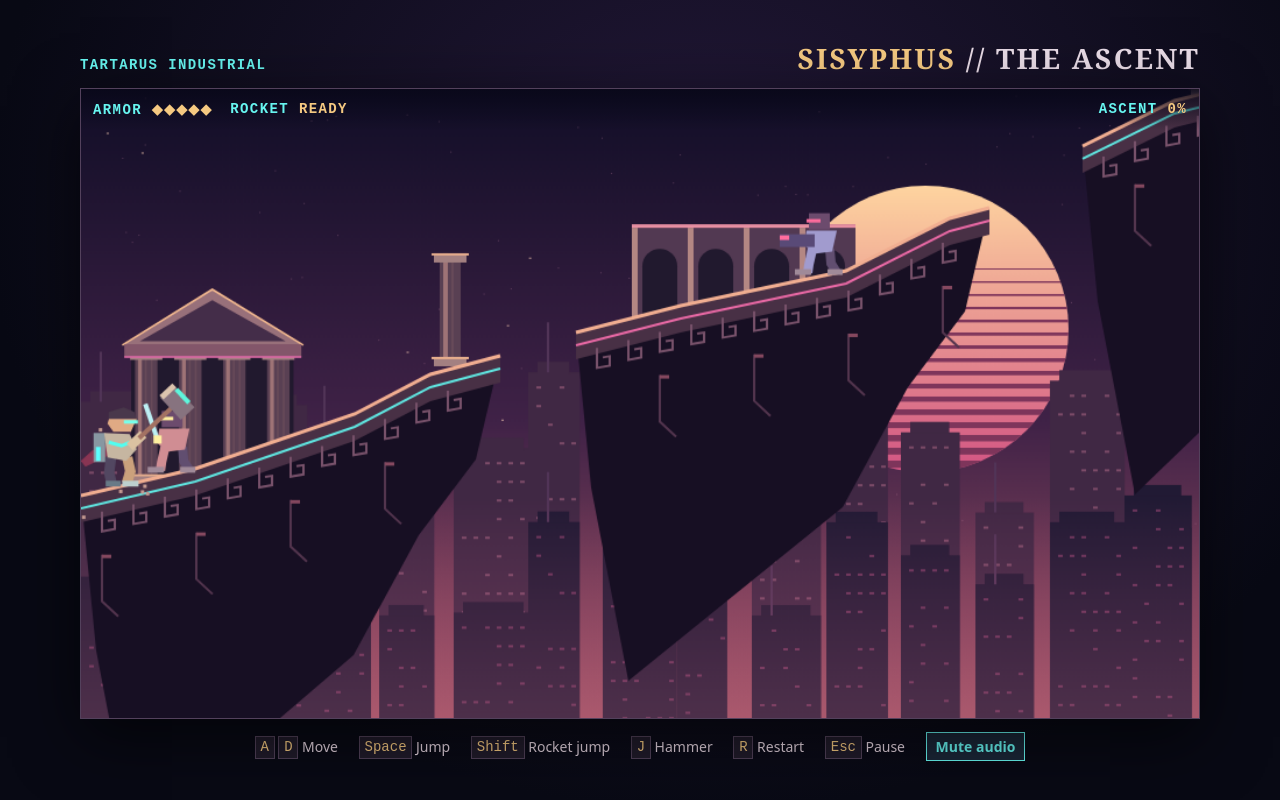
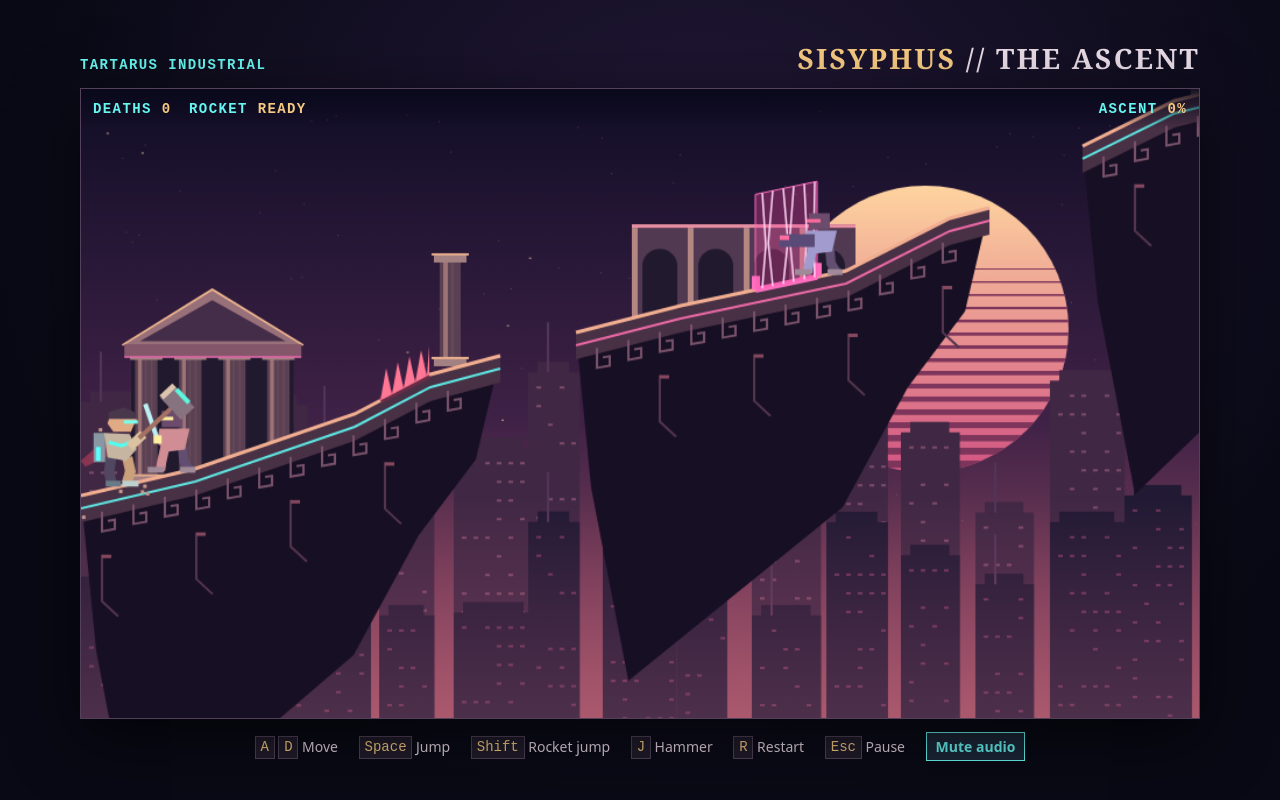
Before and after one commit to AndyZhou3042/Sisyphus-Ascent, a plain HTML site: page index.html in a window 1280 px wide. Both pictures are taken after a click on the button "Begin ascent". Drawn offline with Linux system fonts and the light colour scheme; animation ran at ten frames a second.

Commit message:
Add lethal traps and one-hit combat

```diff
--- a/game.js
+++ b/game.js
@@ -25,9 +25,19 @@ const placements = [
   [2320, "melee", 5], [2790, "projectile", 6], [2850, "flying", 6],
   [3170, "melee", 7],
 ];
+const traps = [
+  {platform: 0, left: 257, right: 299},
+  {platform: 1, left: 579, right: 632, phase: .55},
+  {platform: 2, left: 1047, right: 1095},
+  {platform: 3, left: 1480, right: 1537, phase: 1.15},
+  {platform: 4, left: 1840, right: 1890},
+  {platform: 5, left: 2310, right: 2375, phase: 2.05},
+  {platform: 6, left: 2781, right: 2830},
+  {platform: 7, left: 3242, right: 3308, phase: .8},
+];
 const checkpoints = [{x: 60, platform: 0}, {x: 1735, platform: 4}];
 const summit = 3370;
-const maxArmor = 5;
+let deaths = 0;
 const camera = {x: 0, y: 0};
 let player, enemies, shots, sparks, checkpoint, state, stageTime, noticeTime;
 const clamp = (n, lo, hi) => Math.max(lo, Math.min(hi, n));
@@ -45,10 +55,10 @@ function ground({points}, x) {
 function spawn(index) {
   const {x, platform} = checkpoints[index];
   player = {x, y: ground(geometry[platform], x), vy: 0, vx: 0, platform, facing: 1,
-    lastGround: ground(geometry[platform], x), armor: maxArmor, invulnerable: 0, swing: 0, cooldown: 0, rocketFlash: 0};
+    lastGround: ground(geometry[platform], x), swing: 0, cooldown: 0, rocketFlash: 0};
   enemies = placements.map(([x, type, platform]) => ({x, home: x, type, platform,
     y: ground(geometry[platform], x) - (type === "flying" ? 105 : 0),
-    hp: type === "flying" ? 1 : 2, timer: .45, phase: x, windup: 0, flash: 0}));
+    alive: true, timer: .45, phase: x, windup: 0}));
   shots = [];
   sparks = [];
   checkpoint = index;
@@ -129,10 +139,10 @@ document.querySelectorAll("[data-key]").forEach(control => {
 });
 
 function updateHud() {
-  byId("armor").textContent = "◆".repeat(player.armor) + "◇".repeat(maxArmor - player.armor);
+  byId("deaths").textContent = deaths;
   byId("rocket").textContent = player.platform >= 0 ? "READY" : "AIRBORNE";
   byId("ascent").textContent = Math.floor(clamp((player.x - 60) / (summit - 60), 0, 1) * 100) + "%";
-  byId("notice").textContent = noticeTime > 0 ? "CHECKPOINT ACTIVE · ARMOR RESTORED" : "";
+  byId("notice").textContent = noticeTime > 0 ? "CHECKPOINT ACTIVE" : "";
 }
 
 function burst(x, y, color, count) {
@@ -143,22 +153,35 @@ function burst(x, y, color, count) {
   }
 }
 
-function damage(x) {
-  if (player.invulnerable || state !== "playing") return;
-  player.armor--;
-  gameAudio.effect("hurt");
-  player.invulnerable = .9;
-  player.platform = -1;
-  player.vy = -235;
-  player.vx = player.x >= x ? 230 : -230;
-  burst(player.x, player.y - 23, "#ff657e", 13);
-  if (!player.armor) lose();
+function lose(cause) {
+  if (state !== "playing") return;
+  deaths++;
+  if (cause === "You fell into Tartarus.") {
+    gameAudio.effect("fall");
+  } else {
+    gameAudio.effect("hurt");
+    burst(player.x, player.y - 23, "#ff657e", 18);
+  }
+  const retryPoint = checkpoint ? "Retry from the checkpoint." : "Retry from the foot of the ruins.";
+  showScreen("lost", "Ascend again", cause + " " + retryPoint, "Try again");
 }
 
-function lose() {
-  gameAudio.effect("fall");
-  showScreen("lost", "Return to the climb",
-    checkpoint ? "Restart from the checkpoint." : "Restart at the foot of the ruins.", "Try again");
+function trapPhase(trap) {
+  if (trap.phase === undefined) return "spikes";
+  const time = (stageTime + trap.phase) % 2.5;
+  if (time >= 1.65) return "live";
+  return time >= 1.2 ? "warning" : "idle";
+}
+
+function checkTraps() {
+  for (const trap of traps) {
+    if (player.x + 9 <= trap.left || player.x - 9 >= trap.right) continue;
+    const phase = trapPhase(trap);
+    const clearance = ground(geometry[trap.platform], player.x) - player.y;
+    if (clearance < -48) continue;
+    if (phase === "spikes" && clearance < 25) lose("You hit the spikes.");
+    if (phase === "live" && clearance < 82) lose("An arc trap caught you.");
+  }
 }
 
 function hammer() {
@@ -168,13 +191,10 @@ function hammer() {
   let hit = false;
   for (const enemy of enemies) {
     const dx = (enemy.x - player.x) * player.facing;
-    if (enemy.hp && dx >= -15 && dx <= 92 && Math.abs(enemy.y - player.y) < 71) {
+    if (enemy.alive && dx >= -15 && dx <= 92 && Math.abs(enemy.y - player.y) < 71) {
       hit = true;
-      enemy.hp--;
-      enemy.flash = .16;
-      enemy.windup = 0;
-      enemy.timer = .65;
-      burst(enemy.x, enemy.y - 17, "#ffd38c", enemy.hp ? 9 : 20);
+      enemy.alive = false;
+      burst(enemy.x, enemy.y - 17, "#ffd38c", 20);
     }
   }
   shots = shots.filter(shot => {
@@ -254,8 +274,7 @@ function move(dt) {
 
 function updateEnemies(dt) {
   for (const e of enemies) {
-    if (!e.hp) continue;
-    e.flash = Math.max(0, e.flash - dt);
+    if (!e.alive) continue;
     const dx = player.x - e.x;
     const dy = player.y - e.y;
     const direction = Math.sign(dx);
@@ -266,12 +285,12 @@ function updateEnemies(dt) {
       const height = ground(geometry[e.platform], e.x);
       const targetY = Math.abs(dx) < 220 ? clamp(player.y - 27, height - 175, height - 38) : height - 105;
       e.y += (targetY + Math.sin(stageTime * 4 + e.phase) * 14 - e.y) * dt * 2.6;
-      if (Math.abs(dx) < 25 && Math.abs(dy - 12) < 31) damage(e.x);
+      if (Math.abs(dx) < 25 && Math.abs(dy - 12) < 31) lose("A flying drone struck you.");
     } else if (e.type === "melee") {
       if (e.windup > 0) {
         e.windup -= dt;
         if (e.windup <= 0) {
-          if (Math.abs(dx) < 58 && Math.abs(dy) < 45) damage(e.x);
+          if (Math.abs(dx) < 58 && Math.abs(dy) < 45) lose("A melee guard struck you.");
           e.timer = .65;
         }
       } else if (Math.abs(dx) < 46 && Math.abs(dy) < 45 && e.timer <= 0) {
@@ -304,23 +323,23 @@ function update(dt) {
   if (pressed.has("KeyR")) spawn(0);
   stageTime += dt;
   noticeTime -= dt;
-  for (const timer of ["invulnerable", "swing", "cooldown", "rocketFlash"]) player[timer] = Math.max(0, player[timer] - dt);
+  for (const timer of ["swing", "cooldown", "rocketFlash"]) player[timer] = Math.max(0, player[timer] - dt);
   move(dt);
   if (pressed.has("KeyJ") && !player.cooldown) hammer();
   if (player.platform === 4 && !checkpoint) {
     checkpoint = 1;
-    player.armor = maxArmor;
     noticeTime = 2.5;
     gameAudio.effect("checkpoint");
   }
   if (player.platform >= 0) player.lastGround = player.y;
-  updateEnemies(dt);
+  checkTraps();
+  if (state === "playing") updateEnemies(dt);
   shots = shots.filter(s => {
     s.x += s.vx * dt;
     s.y += s.vy * dt;
     s.life -= dt;
     if (Math.abs(s.x - player.x) < 19 && Math.abs(s.y - player.y + 22) < 24) {
-      damage(s.x);
+      lose("A turret shot hit you.");
       return false;
     }
     return s.life > 0 && !geometry.some(g => s.x >= g.left && s.x <= g.right && s.y >= ground(g, s.x));
@@ -333,7 +352,7 @@ function update(dt) {
     return s.life > 0;
   });
   if (state === "playing") {
-    if (player.y > player.lastGround + 410) lose();
+    if (player.y > player.lastGround + 410) lose("You fell into Tartarus.");
     else if (player.x >= summit && player.platform === 7) {
       gameAudio.effect("summit");
       showScreen("won", "Summit reached", "Sisyphus has cleared the ascent.", "Climb again");
@@ -517,11 +536,46 @@ function terrain() {
   rect(checkpoint ? "#68fff0" : "#f9bb7e", marker.x - 12, y - 68, 24, 9);
 }
 
+function drawTrap(trap) {
+  const {left, right, platform} = trap;
+  const surface = geometry[platform];
+  const y = ground(surface, left);
+  const endY = ground(surface, right);
+  const phase = trapPhase(trap);
+  if (phase === "spikes") {
+    line("#692c47", 6, [left, y], [right, endY]);
+    for (let x = left; x < right; x += 10) {
+      const tip = Math.min(x + 5, right);
+      const end = Math.min(x + 10, right);
+      polygon("#ff7794", [[x, ground(surface, x)], [tip, ground(surface, tip) - 25], [end, ground(surface, end)]]);
+    }
+    return;
+  }
+
+  const color = phase === "live" ? "#ff6ebe" : phase === "warning" ? "#ffce75" : "#76618c";
+  line(color, 5, [left, y], [right, endY]);
+  rect(color, left - 3, y - 12, 7, 12);
+  rect(color, right - 3, endY - 12, 7, 12);
+  if (phase !== "idle") {
+    const topLeft = [left, y - 82];
+    const topRight = [right, endY - 82];
+    polygon(phase === "live" ? "#fa4aa350" : "#ffce7517", [[left, y], topLeft, topRight, [right, endY]]);
+    line(color, 1, [left, y], topLeft, topRight, [right, endY]);
+    if (phase === "live") {
+      for (let x = left + 6; x < right; x += 9) {
+        const base = ground(surface, x);
+        const flicker = Math.sin(x + stageTime * 64) * 4;
+        line("#ffd4f5", 1.5, [x, base], [x + flicker, base - 37], [x, base - 82]);
+      }
+    }
+  }
+}
+
 function drawEnemy(e) {
   ctx.save();
   ctx.translate(e.x, e.y);
   ctx.scale(player.x < e.x ? -1 : 1, 1);
-  const hot = e.flash ? "#fff4d6" : e.windup ? "#fff0a0" : "#ff6d9d";
+  const hot = e.windup ? "#fff0a0" : "#ff6d9d";
   if (e.type === "flying") {
     polygon("#7b456b", [[-12, -15], [-28, -28], [-35, -19], [-22, -8], [22, -8], [35, -19], [28, -28], [12, -15]]);
     polygon("#ce829b", [[-16, -18], [-8, -26], [12, -26], [19, -16], [10, -5], [-10, -5]]);
@@ -554,7 +608,6 @@ function drawPlayer() {
   ctx.save();
   ctx.translate(p.x, p.y);
   ctx.scale(p.facing, 1);
-  if (p.invulnerable && Math.floor(p.invulnerable * 22) % 2) ctx.globalAlpha = .46;
   const pace = p.platform >= 0 ? Math.sin(stageTime * 16) * Math.abs(p.vx) / 24 : 6;
   if (p.rocketFlash > 0) {
     polygon("#29dbcbbb", [[-23, -28], [-13, -26], [-22 - p.rocketFlash * 125, 12 + p.rocketFlash * 110]]);
@@ -595,7 +648,8 @@ function draw() {
   ctx.save();
   ctx.translate(-camera.x, -camera.y);
   terrain();
-  enemies.filter(e => e.hp).forEach(drawEnemy);
+  traps.forEach(drawTrap);
+  enemies.filter(e => e.alive).forEach(drawEnemy);
   for (const s of shots) {
     line("#fd77958c", 3, [s.x - s.vx * .05, s.y - s.vy * .05], [s.x, s.y]);
     rect("#ffe1ba", s.x - 4, s.y - 3, 8, 6);
--- a/index.html
+++ b/index.html
@@ -14,7 +14,7 @@
   <section class="screen" aria-label="Sisyphus platformer">
     <canvas width="960" height="540" aria-label="Climb the ruins to the summit gate"></canvas>
     <div class="hud" aria-hidden="true">
-      <div>ARMOR <strong id="armor"></strong></div>
+      <div>DEATHS <strong id="deaths"></strong></div>
       <div>ROCKET <strong id="rocket"></strong></div>
       <div>ASCENT <strong id="ascent">0%</strong></div>
     </div>
@@ -22,7 +22,7 @@
       <div class="panel">
         <p class="eyebrow" id="eyebrow">TARTARUS / SUMMIT GATE</p>
         <h2 id="headline">The Ascent</h2>
-        <p id="brief">Keep moving or slide off the ruins. Press Shift on the ground to rocket jump.</p>
+        <p id="brief">One hit kills. Jump the spikes and cross the arc traps between pulses.</p>
         <button id="start" autofocus>Begin ascent</button>
       </div>
     </div>
```
Also changed, not shown: 2 other files.
